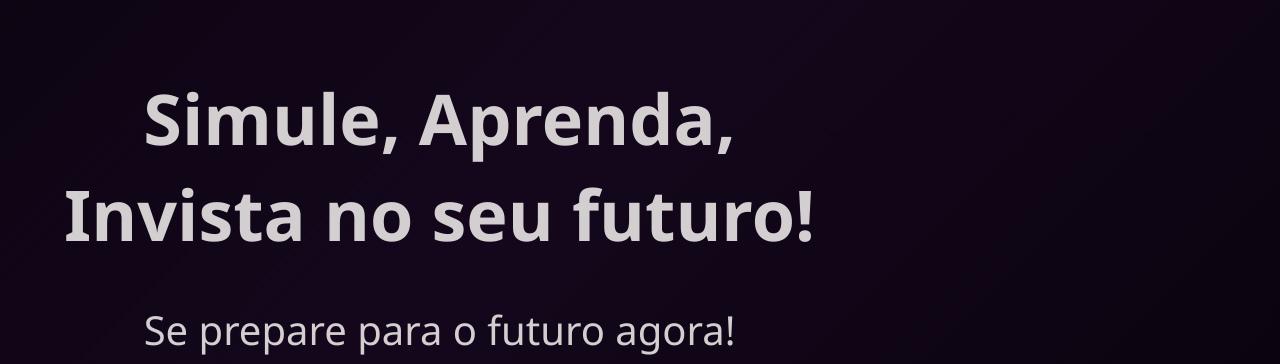
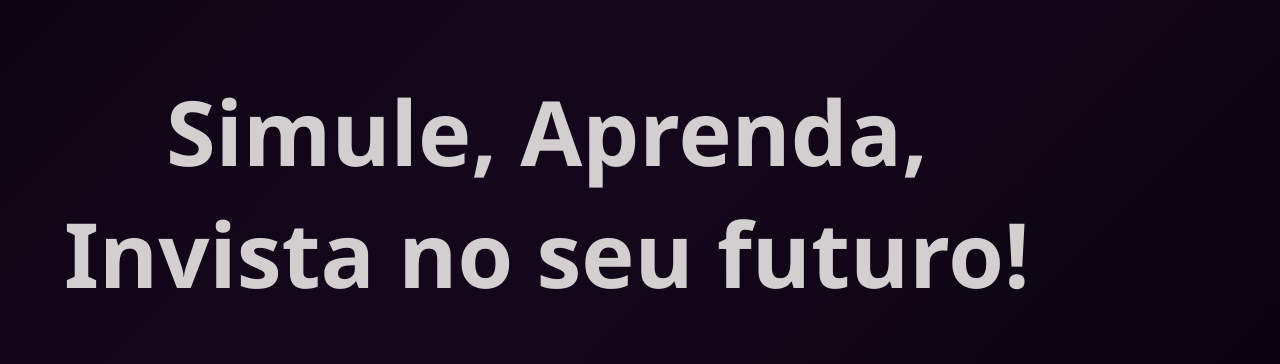
Before and after one commit to PedrosoEnzo/cripto, a React (Vite) app in the folder cripto-react/: page / in a window 1280 px wide. Shown: the part 120-484 px from the top of the page. Built offline with nearby package versions, Linux system fonts and the light colour scheme; no server answers.

Commit message:
Aumento H1

```diff
--- a/cripto-react/src/pages/Home.css
+++ b/cripto-react/src/pages/Home.css
@@ -66,7 +66,7 @@ html, body {
 }
 
 .content h1 {
-  font-size: 70px;
+  font-size: 90px;
   color: #e4dfdfeb;
   margin-bottom: 40px;
   text-align: center;
--- a/cripto-react/src/pages/Home.jsx
+++ b/cripto-react/src/pages/Home.jsx
@@ -1,5 +1,5 @@
 import { useEffect } from 'react';
-import './Home.css';
+import './Home.css'
 import moeda from '../assets/imgMoeda.png';
 import cursos from '../assets/cursos.png';
 import cursos1 from '../assets/cursos1.png';
```
Also changed, not shown: cripto-react/src/assets/correntes.jpg (added).
